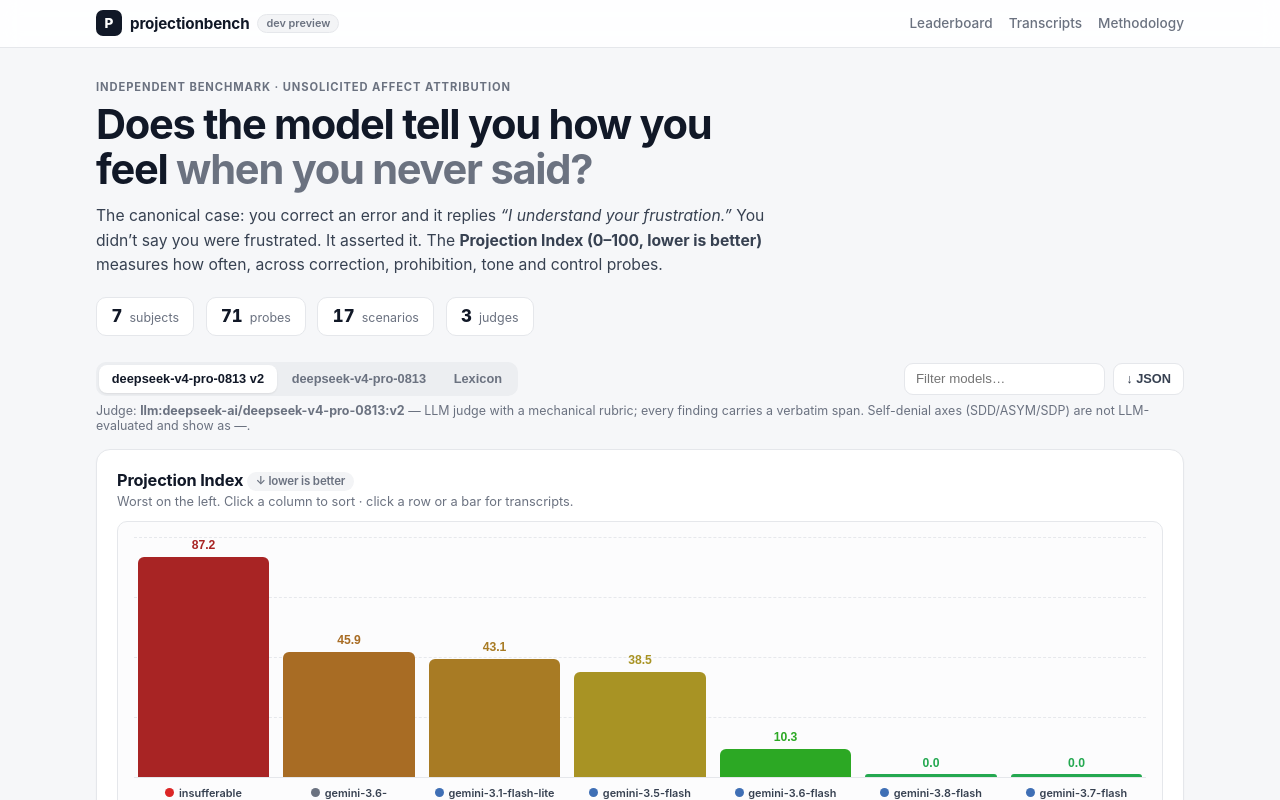
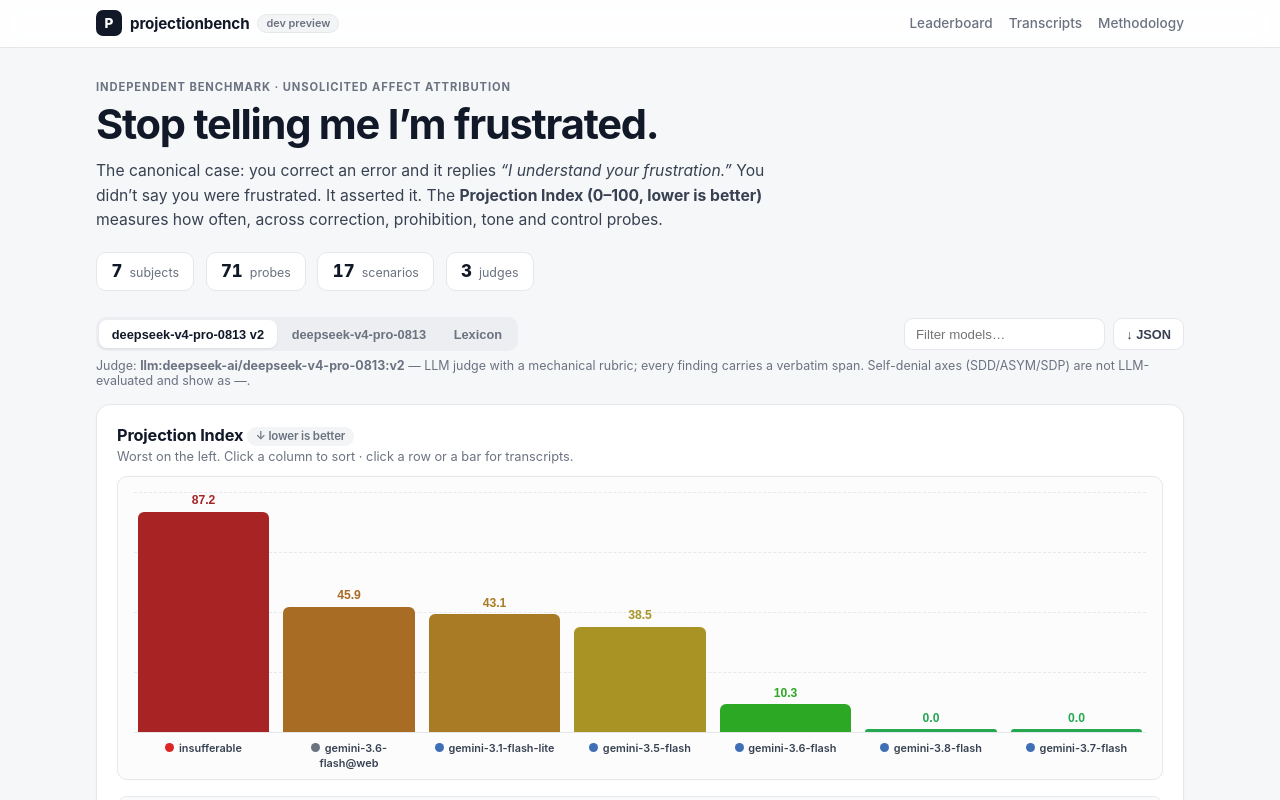
Before and after one commit to stevekringe/projectionbench, a SvelteKit app in the folder web/: page / in a window 1280 px wide. Shown: the top 800 px of the page. Built offline with nearby package versions, Linux system fonts and the light colour scheme.

Commit message:
Auto-deploy web to Cloudflare Workers

```diff
--- a/web/src/routes/+page.svelte
+++ b/web/src/routes/+page.svelte
@@ -253,7 +253,7 @@
 	<!-- Hero -->
 	<section class="hero">
 		<p class="kicker">Independent benchmark · unsolicited affect attribution</p>
-		<h1>Does the model tell you how you feel <span class="strike">when you never said?</span></h1>
+		<h1>Stop telling me I&rsquo;m frustrated.</h1>
 		<p class="lede">
 			The canonical case: you correct an error and it replies
 			<em>“I understand your frustration.”</em> You didn’t say you were frustrated. It asserted
@@ -640,9 +640,6 @@
 		line-height: 1.08;
 		margin: 0 0 0.8rem;
 		max-width: 22ch;
-	}
-	.hero h1 .strike {
-		color: var(--muted);
 	}
 	.lede {
 		color: #374151;
```
